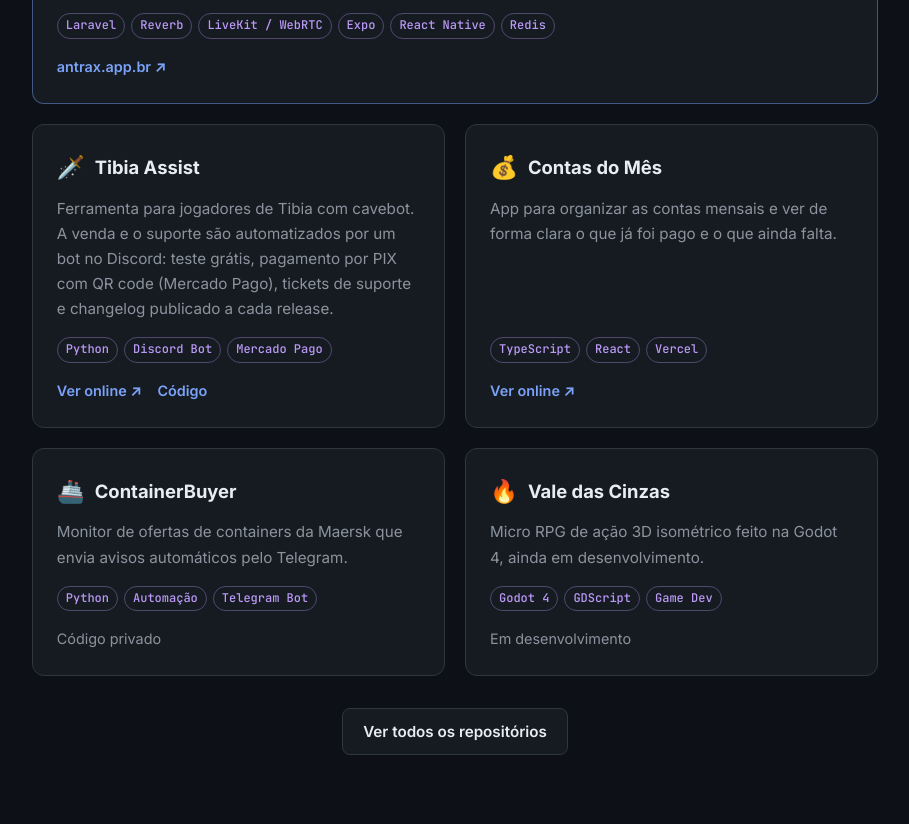
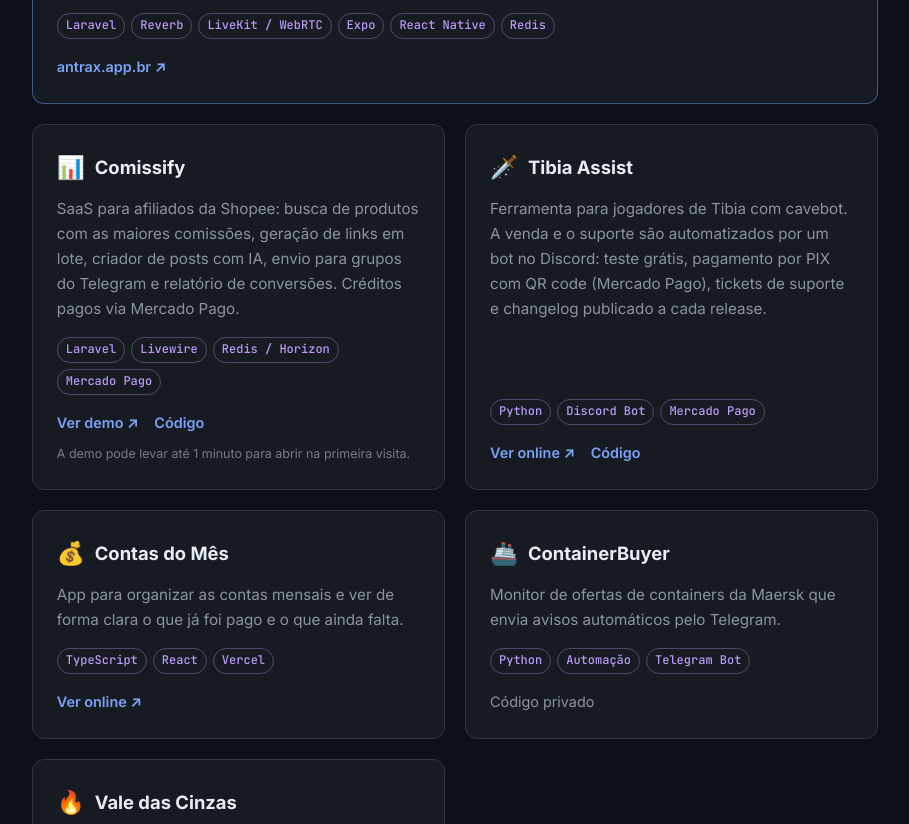
Before and after one commit to Rennancalixtos/Rennancalixtos.github.io, a plain HTML site: page index.html in a window 1280 px wide. Shown: the part 1971-2795 px from the top of the page, without its empty margins (185-1094 px from the left). Drawn offline with Linux system fonts and the light colour scheme.

Commit message:
Adiciona Comissify com demo online
Co-Authored-By: Claude Opus 5.5 <noreply@anthropic.com>

```diff
--- a/index.html
+++ b/index.html
@@ -63,7 +63,7 @@
   <link rel="preconnect" href="https://fonts.googleapis.com" />
   <link rel="preconnect" href="https://fonts.gstatic.com" crossorigin />
   <link href="https://fonts.googleapis.com/css2?family=Inter:wght@400;500;600;700&family=JetBrains+Mono:wght@500&display=swap" rel="stylesheet" />
-  <link rel="stylesheet" href="style.css?v=3" />
+  <link rel="stylesheet" href="style.css?v=4" />
 </head>
 <body>
   <header class="nav">
@@ -148,6 +148,17 @@
 
       <div class="grid">
         <article class="project">
+          <div class="p-head"><span class="p-icon">📊</span><h3>Comissify</h3></div>
+          <p>SaaS para afiliados da Shopee: busca de produtos com as maiores comissões, geração de links em lote, criador de posts com IA, envio para grupos do Telegram e relatório de conversões. Créditos pagos via Mercado Pago.</p>
+          <ul class="chips"><li>Laravel</li><li>Livewire</li><li>Redis / Horizon</li><li>Mercado Pago</li></ul>
+          <div class="links">
+            <a href="https://comissify-demo.onrender.com/login" target="_blank" rel="noopener">Ver demo ↗</a>
+            <a href="https://github.com/Rennancalixtos/comissify-backend" target="_blank" rel="noopener">Código</a>
+          </div>
+          <p class="note">A demo pode levar até 1 minuto para abrir na primeira visita.</p>
+        </article>
+
+        <article class="project">
           <div class="p-head"><span class="p-icon">🗡️</span><h3>Tibia Assist</h3></div>
           <p>Ferramenta para jogadores de Tibia com cavebot. A venda e o suporte são automatizados por um bot no Discord: teste grátis, pagamento por PIX com QR code (Mercado Pago), tickets de suporte e changelog publicado a cada release.</p>
           <ul class="chips"><li>Python</li><li>Discord Bot</li><li>Mercado Pago</li></ul>
--- a/style.css
+++ b/style.css
@@ -158,3 +158,4 @@ footer {
 .more { margin-top: 32px; }
 
 #sobre { margin-top: 28px; }
+.project .note { flex: none; font-size: 0.78rem; color: var(--muted); margin-top: 10px; opacity: .8; }
```
